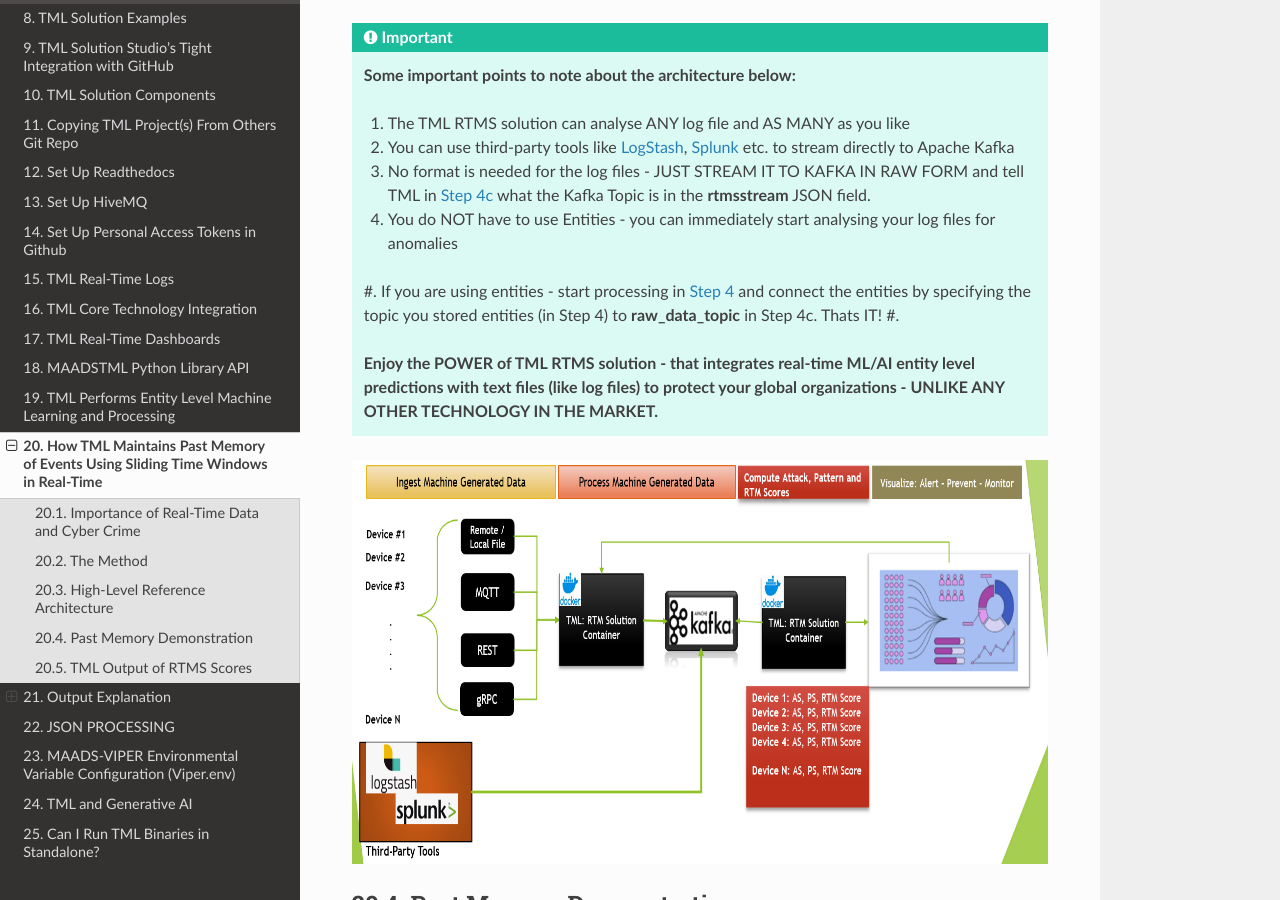
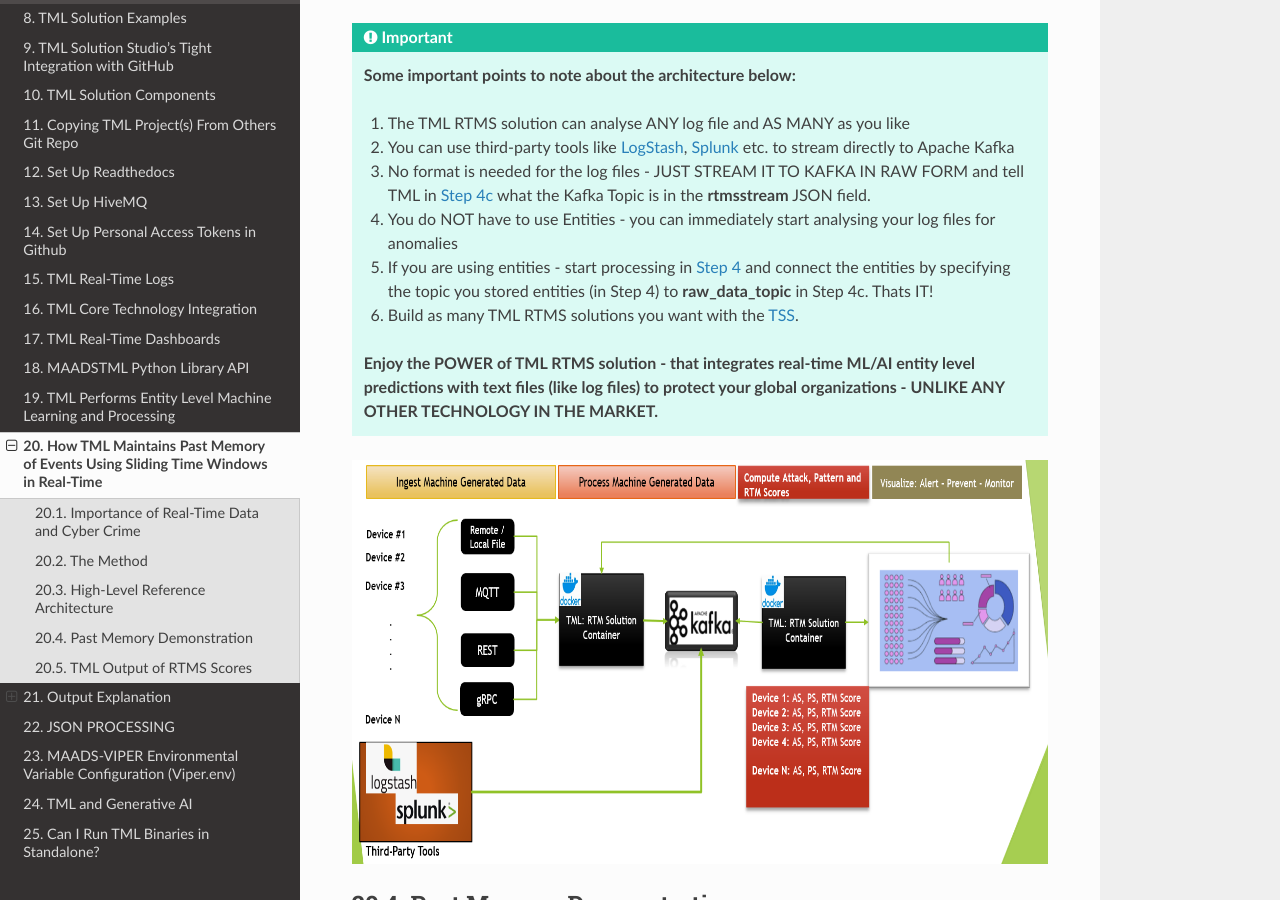
Before and after one commit to smaurice101/readthedocs, a Sphinx documentation site: the page built from docs/source/rtms.rst, in a window 1280 px wide and 900 px high, scrolled down 2143 px. Built offline with Sphinx 7.4.7 and the Read the Docs theme 3.1.0, drawn with Linux system fonts in a browser that asks for light colours.

Commit message:
Update rtms.rst

```diff
--- a/docs/source/rtms.rst
+++ b/docs/source/rtms.rst
@@ -79,7 +79,7 @@
     #. No format is needed for the log files - JUST STREAM IT TO KAFKA IN RAW FORM and tell TML in `Step 4c <https://tml.readthedocs.io/en/latest/tmlbuilds.html#step-4c-preprocesing-3-data-tml-system-step-4c-kafka-preprocess-dag>`_ what the Kafka Topic is in the **rtmsstream** JSON field.
     #.  You do NOT have to use Entities - you can immediately start analysing your log files for anomalies
     #. If you are using entities - start processing in `Step 4 <https://tml.readthedocs.io/en/latest/tmlbuilds.html#step-4-preprocesing-data-tml-system-step-4-kafka-preprocess-dag>`_ and connect the entities by specifying the topic you stored entities (in Step 4) to **raw_data_topic** in Step 4c.  Thats IT!
-    #.
+    #. Build as many TML RTMS solutions you want with the `TSS <https://tml.readthedocs.io/en/latest/docker.html#tml-solution-studio-tss-container>`_.
 
     **Enjoy the POWER of TML RTMS solution - that integrates real-time ML/AI entity level predictions with text files (like log files) to protect your global organizations - UNLIKE ANY OTHER TECHNOLOGY IN THE MARKET.**
 
```
